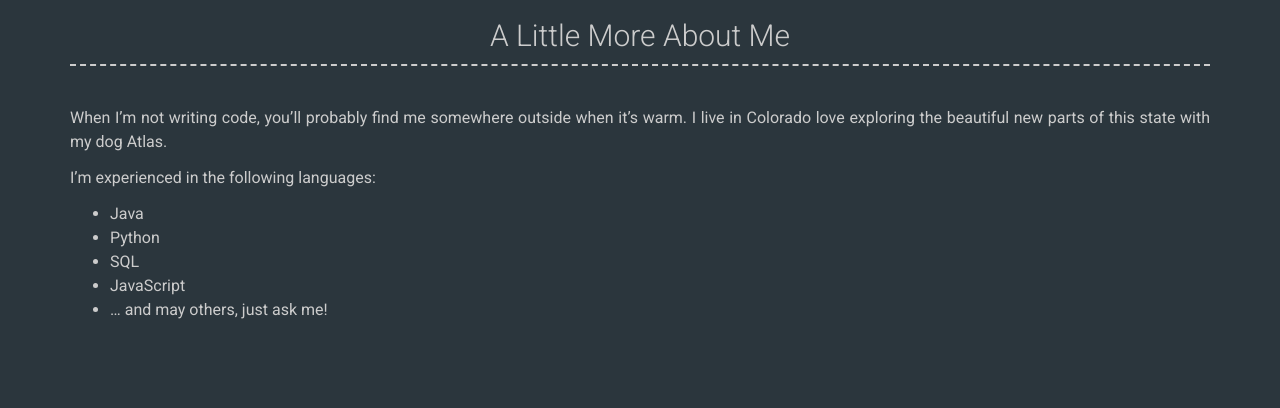
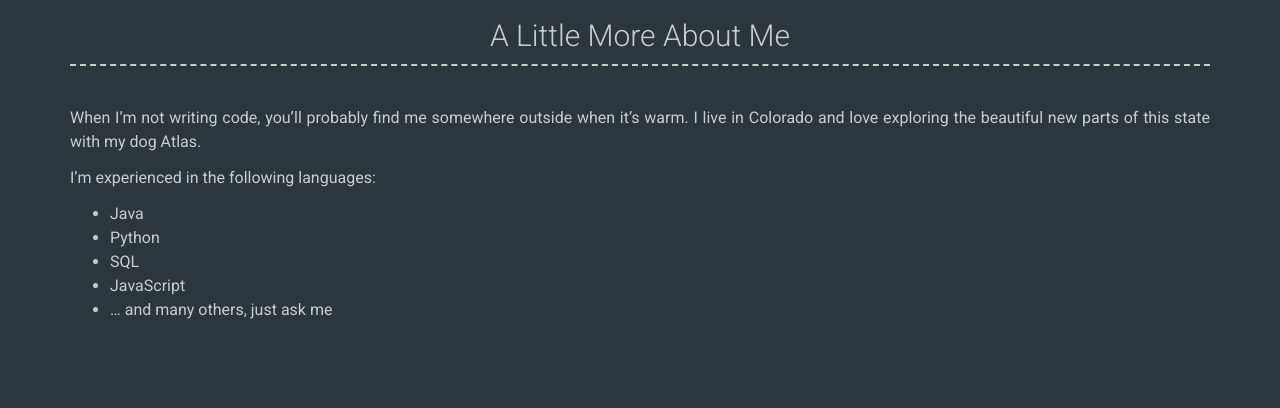
Before and after one commit to matthorn-repo/matthorn-repo.github.io, a Jekyll site: the page built from index.md, in a window 1280 px wide. Shown: the part 1706-2114 px from the top of the page. Built offline with Jekyll 4.4.1, drawn with Linux system fonts in a browser that asks for light colours; nearby versions of some CDN libraries.

Commit message:
Spelling fixes

```diff
--- a/_config.yml
+++ b/_config.yml
@@ -74,14 +74,14 @@ about_content: | # this will include new lines to allow paragraphs
 # more_title: A Little More About Me #(Use this to override about more section title)
 more_content: | # this will include new lines to allow paragraphs
   When I'm not writing code, you'll probably find me somewhere outside when it's warm. I live in Colorado
-  love exploring the beautiful new parts of this state with my dog Atlas.
+  and love exploring the beautiful new parts of this state with my dog Atlas.
 
   I'm experienced in the following languages:
   -  Java
   -  Python
   -  SQL
   -  JavaScript
-  -  ... and may others, just ask me!
+  -  ... and many others, just ask me
 # Footer
 footer_show_references: true
 
```
